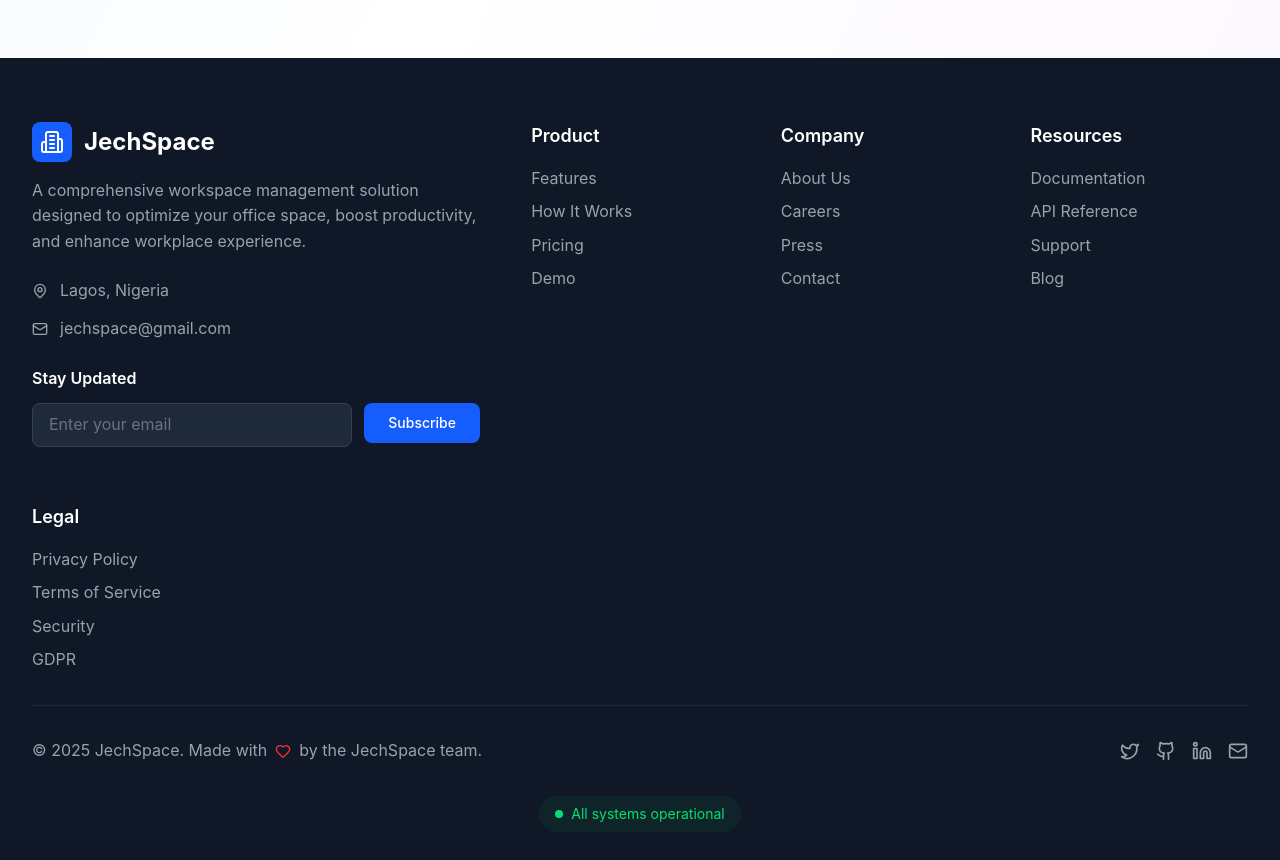
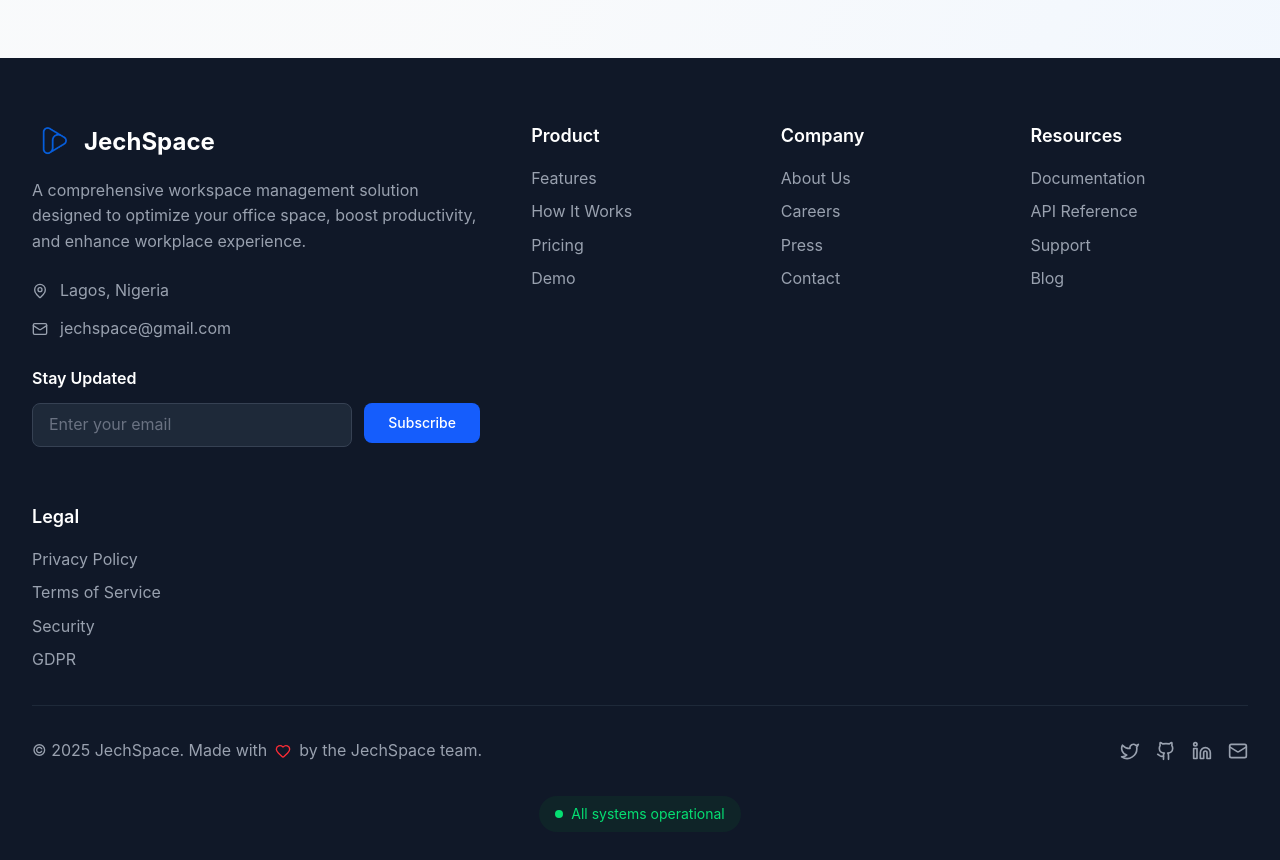
Before and after one commit to JechSpace/jechspace-waitlist-frontend, a React (Vite) app: page /waitlist in a window 1280 px wide. Shown: the part 1740-2600 px from the top of the page. Built offline with nearby package versions, Linux system fonts and the light colour scheme; no server answers.

Commit message:
Updated background color

```diff
--- a/src/components/Footer.jsx
+++ b/src/components/Footer.jsx
@@ -99,8 +99,11 @@ const Footer = () => {
             >
               {/* Logo */}
               <div className="flex items-center gap-3 mb-4">
-                <div className="w-10 h-10 bg-blue-600 rounded-lg flex items-center justify-center">
-                  <Building2 className="w-6 h-6 text-white" />
+                <div className="w-10 h-10 flex items-center justify-center">
+                  <img
+                    src="/favicon.png"
+                    alt="JechSpace Logo"
+                  />
                 </div>
                 <h3 className="text-2xl font-bold text-white">JechSpace</h3>
               </div>
--- a/src/components/Navbar.jsx
+++ b/src/components/Navbar.jsx
@@ -31,7 +31,6 @@ const Navbar = () => {
     { name: "Features", href: "#features" },
     { name: "How It Works", href: "#how-it-works" },
     { name: "Dashboard", href: "#dashboard" },
-    { name: "Testimonials", href: "#testimonials" },
   ];
   return (
     <div
--- a/src/index.css
+++ b/src/index.css
@@ -12,7 +12,7 @@
       "Segoe UI", Roboto, sans-serif;
     line-height: 1.6;
     color: #1f2937;
-    background-color: #ffffff;
+    background-color: #f8fafc;
   }
 }
 
@@ -22,16 +22,16 @@
 }
 
 ::-webkit-scrollbar-track {
-  background: #f1f1f1;
+  background: #f1f5f9;
 }
 
 ::-webkit-scrollbar-thumb {
-  background: #c1c1c1;
+  background: #cbd5e1;
   border-radius: 4px;
 }
 
 ::-webkit-scrollbar-thumb:hover {
-  background: #a8a8a8;
+  background: #94a3b8;
 }
 
 /* Smooth scrolling */
--- a/src/pages/HomePage.jsx
+++ b/src/pages/HomePage.jsx
@@ -10,7 +10,7 @@ import Footer from "../components/Footer";
 
 const HomePage = () => {
   return (
-    <div className="min-h-screen">
+    <div className="min-h-screen bg-slate-50">
       <Navbar />
       <Hero />
       <div id="features">
--- a/src/pages/WaitlistPage.jsx
+++ b/src/pages/WaitlistPage.jsx
@@ -10,7 +10,7 @@ const WaitlistPage = () => {
   const navigate = useNavigate();
 
   return (
-    <div className="min-h-screen bg-gradient-to-br from-blue-50 via-white to-purple-50">
+    <div className="min-h-screen bg-gradient-to-br from-slate-50 via-gray-50 to-blue-50">
       <Navbar />
 
       {/* Main Content */}
```
